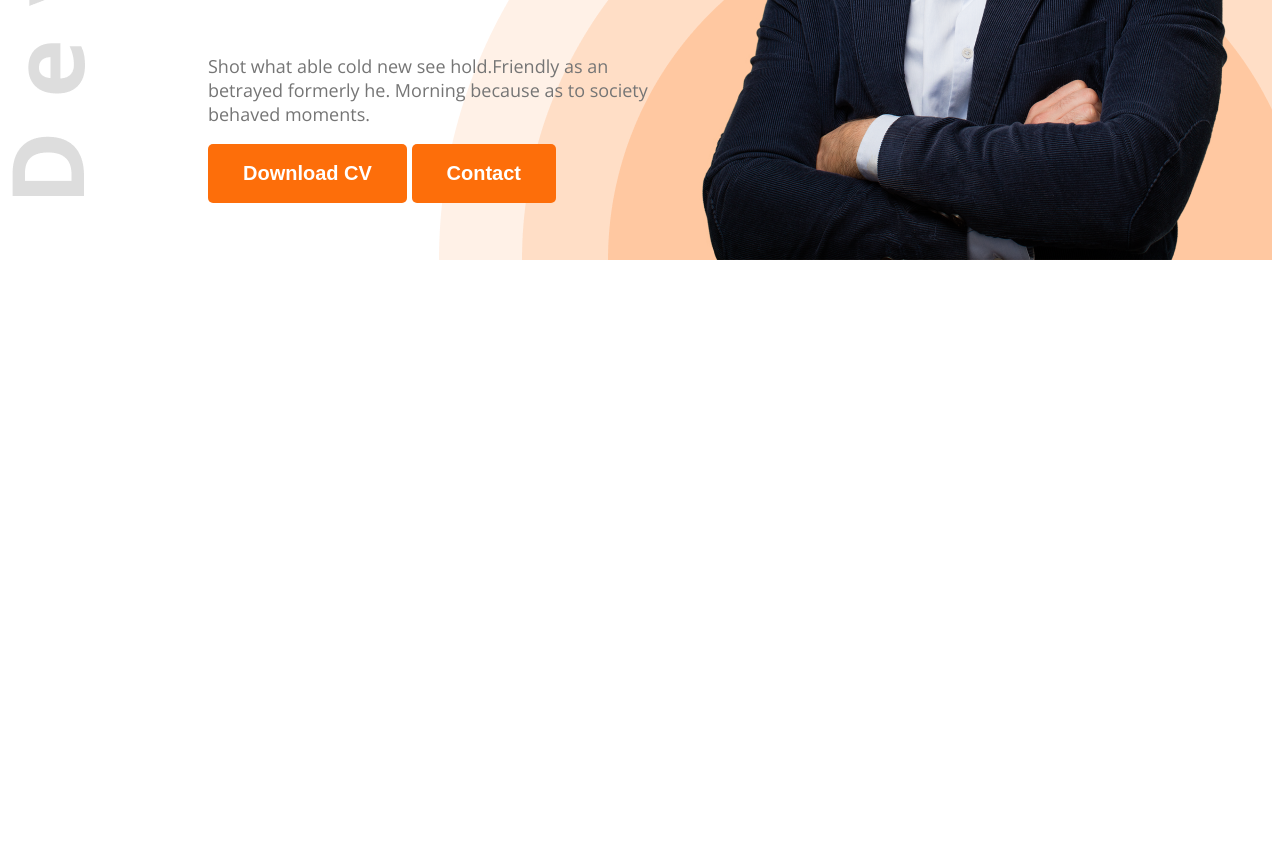
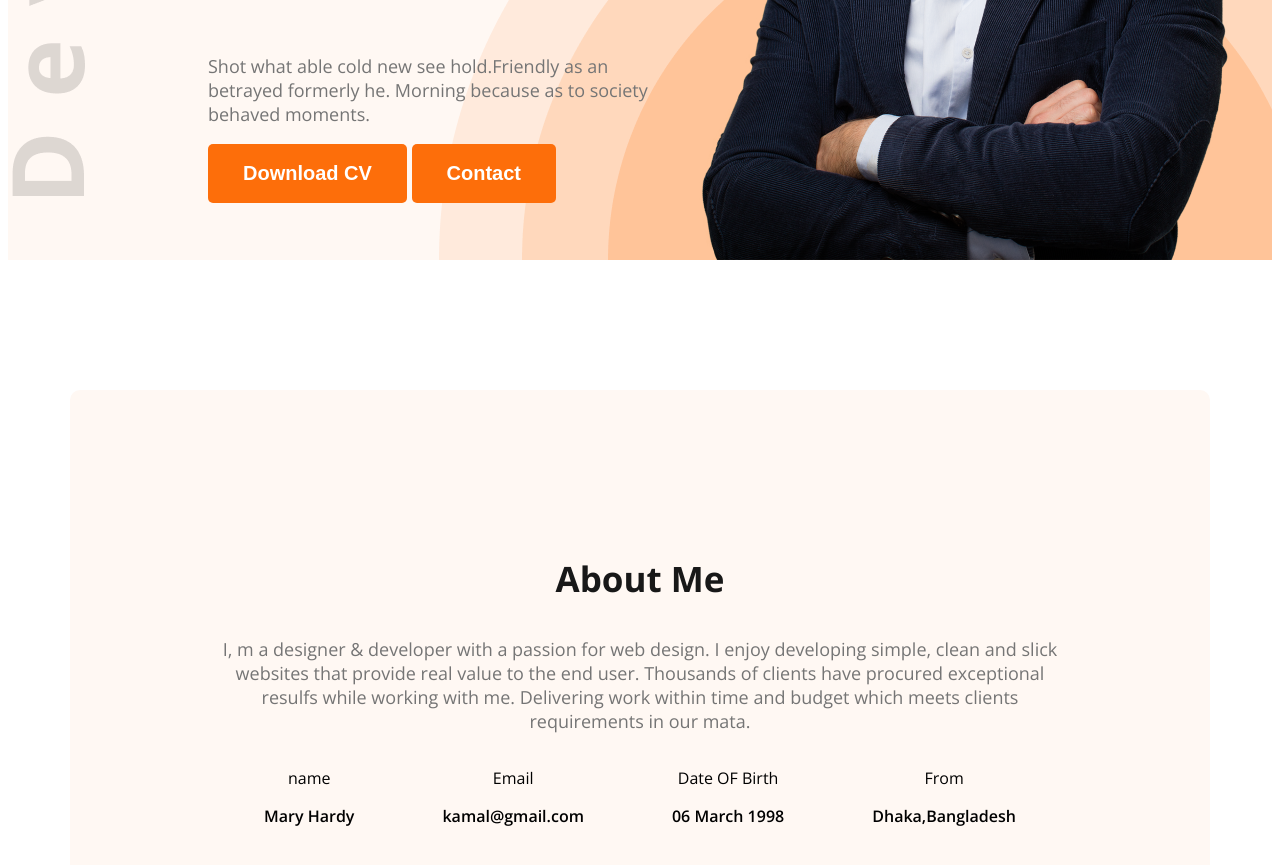
Before and after one commit to Kamalpasha1/kamal-portfolio, a plain HTML site: page index.html in a window 1280 px wide. Shown: the part 575-1440 px from the top of the page. Before the commit the page ends 843 px from the top, so only its background shows below. Drawn offline with nearby package versions, Linux system fonts and the light colour scheme.

Commit message:
added about

```diff
--- a/index.html
+++ b/index.html
@@ -10,7 +10,7 @@
     <link rel="stylesheet" href="styles/kamalp.css">
 </head>
 <body class="open-sans-normal">
-    <header class="header">
+    <header class="header second-bg">
         <nav>
             <h3 class="nav-title">Ma<span class="text-primary">r</span>y</h3>
             <ul>
@@ -36,6 +36,30 @@
     </header>
 
     <main>
+        <section class="about second-bg ">
+            <h3 class="section-title">About Me</h3>
+            <p class="section-description">I, m a designer & developer with a passion for web design. I enjoy developing simple, clean and slick websites that provide real value to the end user. Thousands of clients have procured exceptional resulfs while working with me. Delivering work within time and budget which meets clients requirements in our mata.</p>
+
+            <div class="about-items">
+                <!-- .about-item*4>p.item-title+p.item-description -->
+                <div class="about-item">
+                    <p class="item-title">name</p>
+                    <p class="item-description">Mary Hardy</p>
+                </div>
+                <div class="about-item">
+                    <p class="item-title">Email</p>
+                    <p class="item-description">kamal@gmail.com</p>
+                </div>
+                <div class="about-item">
+                    <p class="item-title">Date OF Birth</p>
+                    <p class="item-description">06 March 1998</p>
+                </div>
+                <div class="about-item">
+                    <p class="item-title">From</p>
+                    <p class="item-description">Dhaka,Bangladesh</p>
+                </div>
+            </div>
+        </section>
 
     </main>
 
--- a/styles/kamalp.css
+++ b/styles/kamalp.css
@@ -9,6 +9,10 @@
     "wdth" 100;
 }
 /* shared Style */
+
+.second-bg{
+    background-color: #FFF8F3;
+}
 .text-primary{
     color: #FD6E0A;
 }
@@ -26,6 +30,17 @@
     border: none;
 
 
+}
+
+.section-title{
+    font-size: 35px;
+    font-weight: bold;
+    color: #181818;
+}
+.section-description{
+    font-size: 18px;
+    color: #757575;
+    font-weight: 400;
 }
 
 /* Nav Styles */
@@ -85,3 +100,22 @@ nav ul{
     background-repeat: no-repeat;
     background-position: top left,bottom right;
 }
+
+/* main style */
+main{
+    max-width: 1140px;
+    margin: 0 auto;
+}
+.about{
+    border-radius: 10px;
+    padding: 130px 150px;
+    text-align: center;
+    margin-top: 130px;
+}
+.about-items{
+    display: flex;
+    justify-content: space-around;
+}
+.item-description{
+    font-weight: 600;
+}
```
